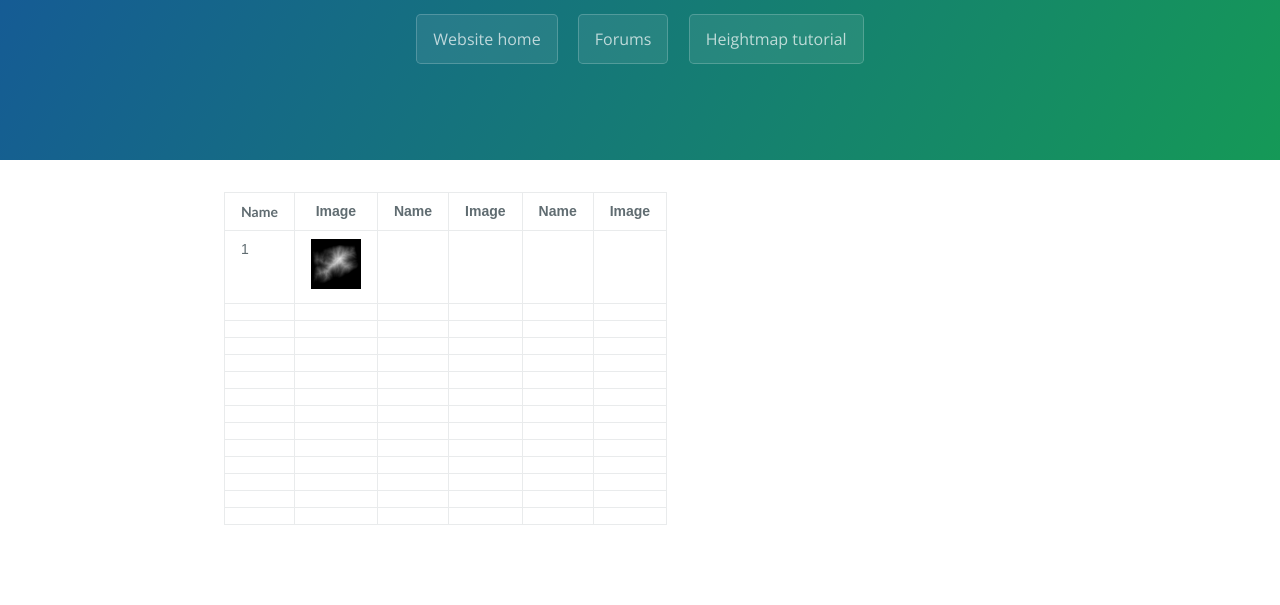
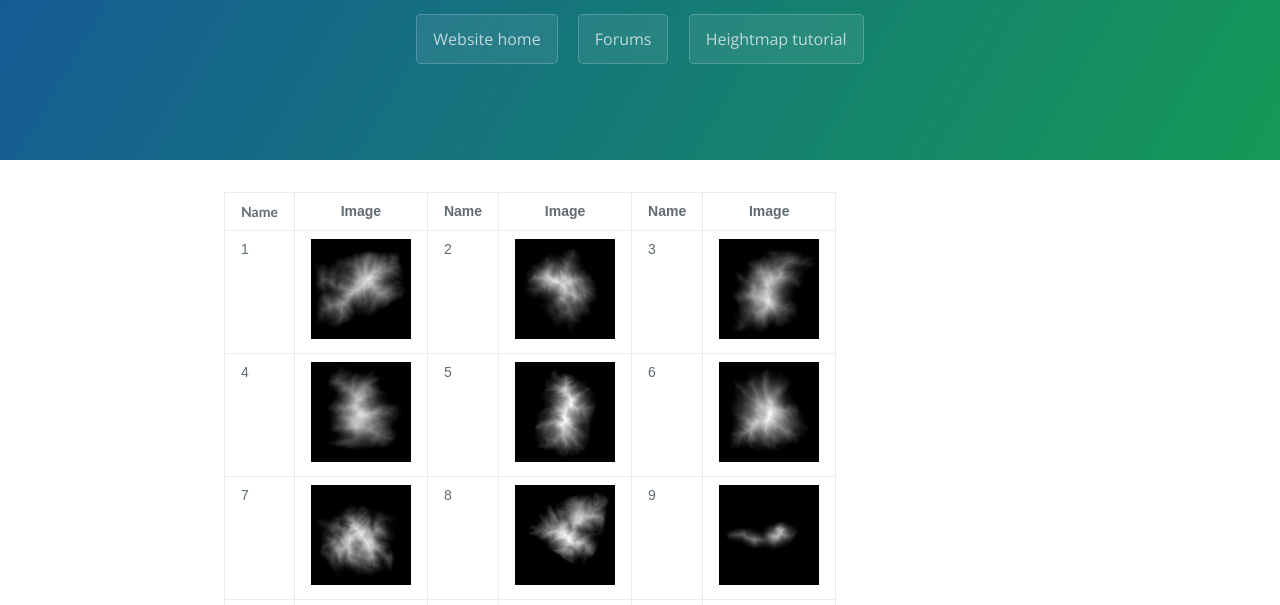
Before and after one commit to AthionOfficial/AthionHeightmap, a plain HTML site: page index.html in a window 1280 px wide. Shown: the part 176-781 px from the top of the page. Drawn offline with nearby package versions, Linux system fonts and the light colour scheme.

Commit message:
no message

```diff
--- a/index.html
+++ b/index.html
@@ -38,35 +38,35 @@
 	</tr>
 	<tr>
 		<td class="tg-yw4l">1</td>
-		<td class="tg-yw4l"><img src="Heightmaps/1.png" style="width:50px;height:50px"></td>
-		<td class="tg-yw4l"></td>
-		<td class="tg-yw4l"></td>
-		<td class="tg-yw4l"></td>
-		<td class="tg-yw4l"></td>
+		<td class="tg-yw4l"><img src="Heightmaps/1.png" style="width:100px;height:100px"></td>
+		<td class="tg-yw4l">2</td>
+		<td class="tg-yw4l"><img src="Heightmaps/2.png" style="width:100px;height:100px"></td>
+		<td class="tg-yw4l">3</td>
+		<td class="tg-yw4l"><img src="Heightmaps/3.png" style="width:100px;height:100px"></td>
 	</tr>
 	<tr>
-		<td class="tg-yw4l"></td>
-		<td class="tg-yw4l"></td>
-		<td class="tg-yw4l"></td>
-		<td class="tg-yw4l"></td>
-		<td class="tg-yw4l"></td>
-		<td class="tg-yw4l"></td>
+		<td class="tg-yw4l">4</td>
+		<td class="tg-yw4l"><img src="Heightmaps/4.png" style="width:100px;height:100px"></td>
+		<td class="tg-yw4l">5</td>
+		<td class="tg-yw4l"><img src="Heightmaps/5.png" style="width:100px;height:100px"></td>
+		<td class="tg-yw4l">6</td>
+		<td class="tg-yw4l"><img src="Heightmaps/6.png" style="width:100px;height:100px"></td>
 	</tr>
 	<tr>
-		<td class="tg-yw4l"></td>
-		<td class="tg-yw4l"></td>
-		<td class="tg-yw4l"></td>
-		<td class="tg-yw4l"></td>
-		<td class="tg-yw4l"></td>
-		<td class="tg-yw4l"></td>
+		<td class="tg-yw4l">7</td>
+		<td class="tg-yw4l"><img src="Heightmaps/7.png" style="width:100px;height:100px"></td>
+		<td class="tg-yw4l">8</td>
+		<td class="tg-yw4l"><img src="Heightmaps/8.png" style="width:100px;height:100px"></td>
+		<td class="tg-yw4l">9</td>
+		<td class="tg-yw4l"><img src="Heightmaps/9.png" style="width:100px;height:100px"></td>
 	</tr>
 	<tr>
-		<td class="tg-yw4l"></td>
-		<td class="tg-yw4l"></td>
-		<td class="tg-yw4l"></td>
-		<td class="tg-yw4l"></td>
-		<td class="tg-yw4l"></td>
-		<td class="tg-yw4l"></td>
+		<td class="tg-yw4l">10</td>
+		<td class="tg-yw4l"><img src="Heightmaps/10.png" style="width:100px;height:100px"></td>
+		<td class="tg-yw4l">11</td>
+		<td class="tg-yw4l"><img src="Heightmaps/11.png" style="width:100px;height:100px"></td>
+		<td class="tg-yw4l">12</td>
+		<td class="tg-yw4l"><img src="Heightmaps/12.png" style="width:100px;height:100px"></td>
 	</tr>
 	<tr>
 		<td class="tg-yw4l"></td>
```
